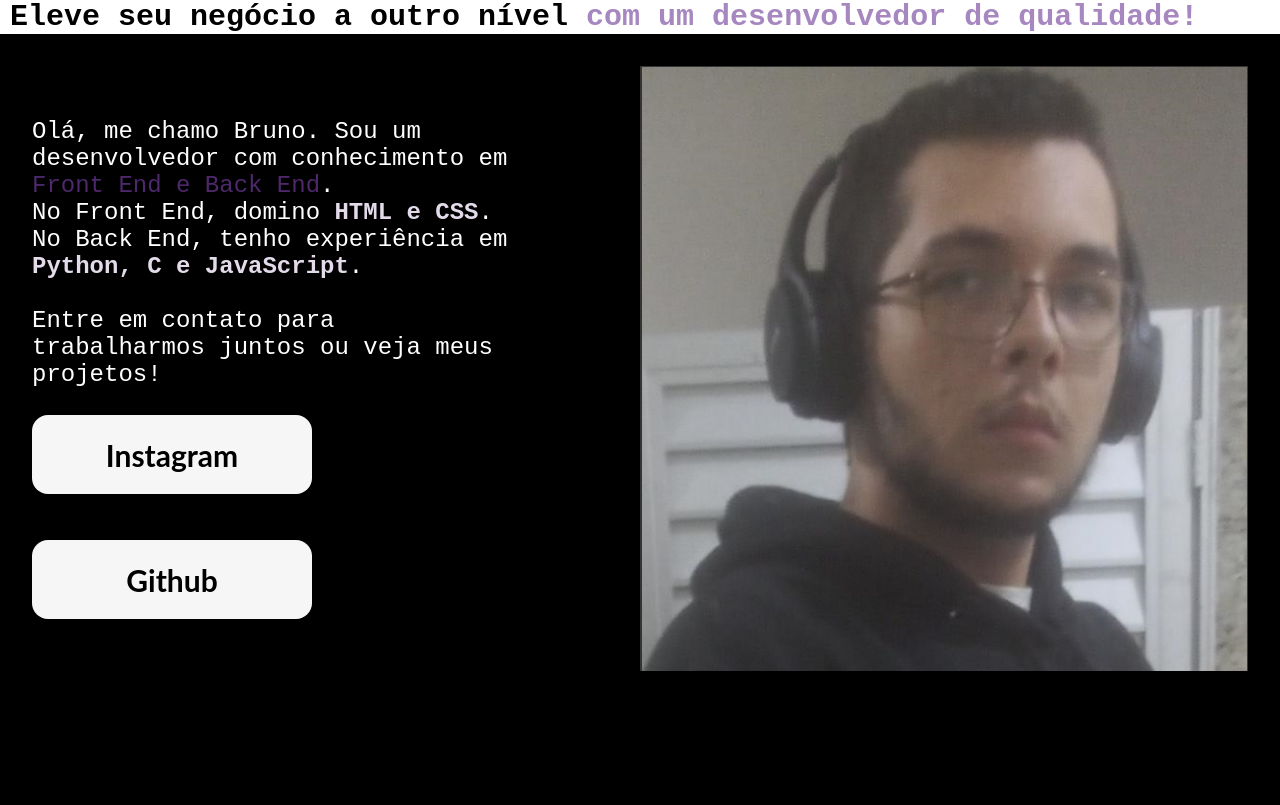
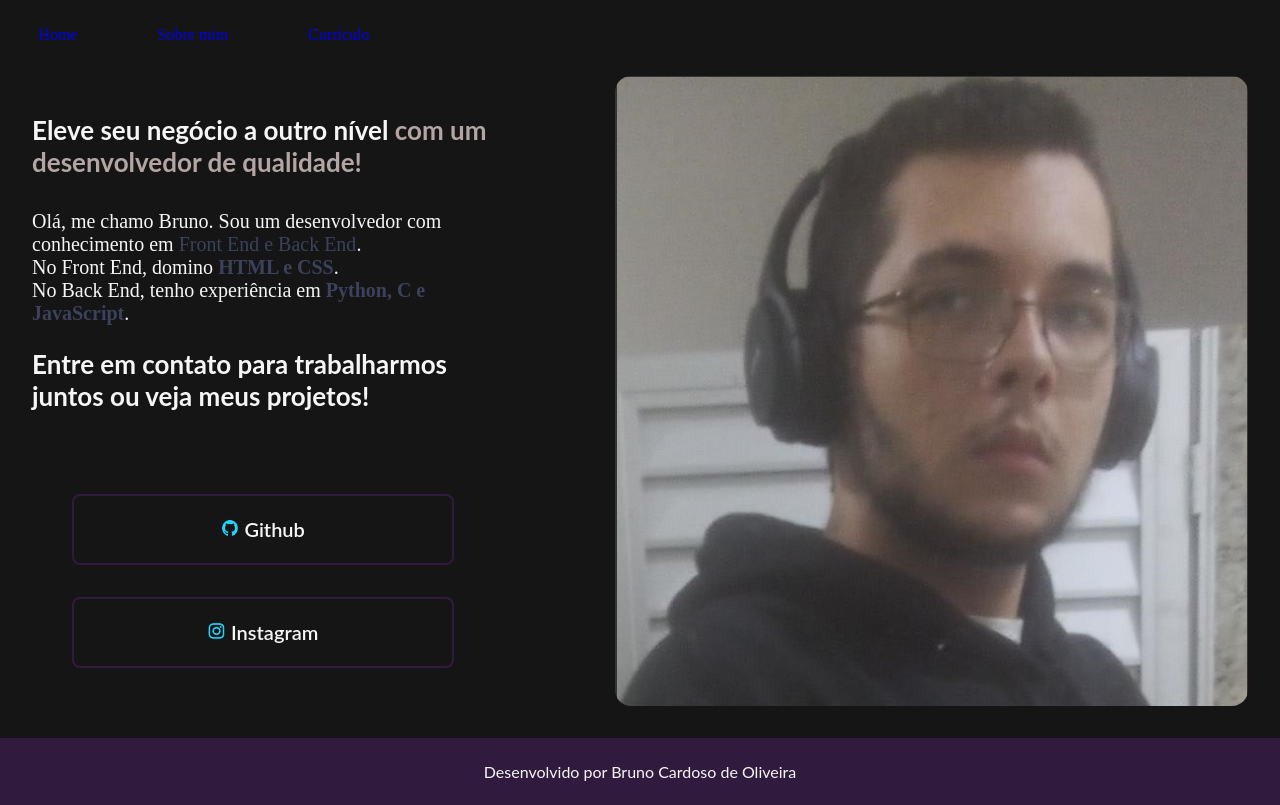
Before and after one commit to TheBurno/Site-de-portfolio, a plain HTML site: page HTML e CSS/index.html in a window 1280 px wide. Drawn offline with Linux system fonts and the light colour scheme.

Commit message:
Mais detalhamento e modificações em HTML e CSS

```diff
--- a/HTML e CSS/index.html
+++ b/HTML e CSS/index.html
@@ -4,32 +4,46 @@
         <meta charset="UTF-8">
         <meta name="viewport" content="width=device-width, initial-scale=1.0">
         <title>Portfólio</title>
-        <link rel="stylesheet" href="style.css">
+        <link rel="stylesheet" href="styles/style.css">
     </head>
     <body>
-        <header class="topo">
-            Eleve seu negócio a outro nível <strong class="titulo-destaque"> com um desenvolvedor de qualidade!</strong>
+        <header class="cabecalho">
+            <nav class="cabecalho__menu">
+                <a class="cabecalho__menu__link" href="index.html">Home</a>
+                <a class="cabecalho__menu__link" href="about me.html">Sobre mim</a>
+                <a class="cabecalho__menu__link" href="curriculum.html">Currículo</a>
+            </nav>
         </header>
-        <main class="apresentacao">
+        <main>
+            <section class="apresentacao">
                 <section class="apresentacao__conteudo">
+                    <p class="apresentacao__conteudo__vocativo">
+                        Eleve seu negócio a outro nível <strong class="titulo-destaque"> com um desenvolvedor de qualidade!</strong><br><br>
+                    </p>
                     <p class="apresentacao__conteudo__intro">
                         Olá, me chamo Bruno. Sou um desenvolvedor com conhecimento em <span>Front End e Back End</span>.
                         <br>No Front End, domino <strong class="linguagens">HTML e CSS</strong>.
                         <br>No Back End, tenho experiência em <strong class="linguagens"> Python, C e JavaScript</strong>.
                     </p>
                     <p class="apresentacao__conteudo__intro">
-                    <br>Entre em contato para trabalharmos juntos ou veja meus projetos!
-                    <br><br>
+                        <br>
                         <div class="apresentacao__conteudo__links">
-                        <a class="apresentacao__conteudo__links__botoes" href="https://www.instagram.com/azami_brn?igsh=MWtkbGlxeWxncTJ1cw==">Instagram</a>
-                        <br><br>
-                        <a class="apresentacao__conteudo__links__botoes" href="https://github.com/TheBurno/">Github</a>
+                            <h2 class="apresentacao__conteudo__links__subtitulo">Entre em contato para trabalharmos juntos ou veja meus projetos!</h2><br>
+                            <a class="apresentacao__conteudo__links__botoes" href="https://github.com/TheBurno/">
+                                <img class="apresentacao__conteudo__links__botoes_icones" src="Assets-aula2-curso3-html-e-css-main/assets/github.png" alt="Ícone do Github">
+                                Github
+                            </a>
+                            <a class="apresentacao__conteudo__links__botoes" href="https://www.instagram.com/azami_brn?igsh=MWtkbGlxeWxncTJ1cw==">
+                                <img class="apresentacao__conteudo__links__botoes_icones" src="Assets-aula2-curso3-html-e-css-main/assets/instagram.png" alt="Ícone do Instagram">
+                                Instagram
+                            </a>
                         </div>
                     </p>
                 </section>
-            <img src="スクリーンショット 2024-02-16 150312.png" alt="Foto de perfil">
-            <footer>
-
+                <img class="pfp" src="スクリーンショット 2024-02-16 150312.png" alt="Foto de perfil">
+            </section>
+            <footer class="rodape">
+                <p>Desenvolvido por Bruno Cardoso de Oliveira</p>
             </footer>
         </main>
     </body>
--- a/HTML e CSS/style.css
+++ /dev/null
@@ -1,79 +0,0 @@
-*{
-    margin: 0;
-    padding: 0;
-}
-
-.titulo-destaque{
-    color: #A787C0;
-}
-
-.linguagens{
-    color: #E3DAEA;
-}
-
-
-span{
-    color: #4E286B;
-}
-
-img{
-    margin-left: 10%;
-    width: 50%;
-}
-
-header{
-    background-color: white;
-    color: black;
-}
-
-body{
-    background-color: black;
-    color:white;
-    height: 100vh;
-    box-sizing: border-box;
-    font-weight: 400;
-    font-size: 20px;
-    font-family: 'Courier New', Courier, monospace;
-}
-
-.apresentacao{
-    display: flex;
-    align-items: center;
-    justify-content: space-between;
-    margin: 2.5%
-}
-
-.topo{
-    box-sizing: border-box;
-    text-indent: 10px;
-    font-weight: 700;
-    font-size: 30px;
-    font-family: 'Courier New', Courier, monospace;
-}
-
-.apresentacao__conteudo{
-    width: 700 px;
-}
-
-.apresentacao__conteudo__intro{
-    font-size: 24px;
-}
-
-.apresentacao__conteudo__links{
-    justify-content: space-between;
-}
-
-.apresentacao__conteudo__links__botoes{
-    background-color: #F6F6F6;
-    color: black;
-    display: flex;
-    justify-content: space-around;
-    width: 280px;
-    border-radius: 16px;
-    padding: 21.5px 0;
-    text-decoration: none;
-    font-family: "Lato", sans-serif;
-    font-style: normal;
-    font-weight: 700;
-    font-size: 30px;
-}
--- /dev/null
+++ b/HTML e CSS/styles/style.css
@@ -0,0 +1,140 @@
+*{
+    margin: 0;
+    padding: 0;
+}
+
+:root{
+    --cor-de-fundo: #151515;
+    --cor-das-letras: #f6f6f6;
+    --cor-das-letras-2: #3C415C;
+    --cor-das-caixas: #301B3F;
+    --cor-hover: #0F1123;
+
+    --fonte-principal: "Lato", sans-serif;
+    --fonte-secundária: "Averia Serif Libre", serif;
+}
+
+.titulo-destaque{
+    color: #B4A5A5;
+}
+
+.linguagens{
+    color: var(--cor-das-letras-2);
+}
+
+
+span{
+    color: var(--cor-das-letras-2);
+}
+
+.pfp{
+    margin-left: 10%;
+    width: 65%;
+    border-radius: 16px;
+}
+
+.pfp-about{
+    margin-left: 10%;
+    width: 354%;
+    border-radius: 16px;
+}
+
+header{
+    color: var(--cor-das-letras-2);
+    font-family: var(--fonte-secundária);
+    font-weight: 400;
+    font-style: 24px;
+}
+
+.cabecalho{
+    padding: 2% 0% 0% 3%
+}
+
+.cabecalho__menu{
+    display: flex;
+    gap: 80px;
+}
+
+.cabecalho__menu__link{
+    text-decoration: none;
+}
+
+body{
+    background-color: var(--cor-de-fundo);
+    color: var(--cor-das-letras);
+    box-sizing: border-box;
+    font-family: var(--fonte-secundária);
+    font-weight: 400;
+    font-style: 24px;
+}
+
+.apresentacao{
+    display: flex;
+    align-items: center;
+    justify-content: space-between;
+    padding: 2.5%
+}
+
+.apresentacao__conteudo{
+    width: 700 px;
+}
+
+.apresentacao__conteudo__vocativo{
+    font-family: var(--fonte-principal);
+    font-style: normal;
+    font-weight: 700;
+    font-size: 26px;
+}
+
+.apresentacao__conteudo__intro{
+    font-size: 20px;
+}
+
+.apresentacao__conteudo__links{
+    display: flex;
+    flex-direction: column;
+    justify-content: space-around;
+    align-items: center;
+    gap: 32px;
+}
+
+.apresentacao__conteudo__links__subtitulo{
+    font-family: var(--fonte-principal);
+    font-style: normal;
+    font-weight: 700;
+    font-size: 26px;
+}
+
+.apresentacao__conteudo__links__botoes{
+    /* background-color: #F6F6F6; */
+    border: 2px solid var(--cor-das-caixas);
+    color: var(--cor-das-letras);
+    text-align: center;
+    width: 378px;
+    border-radius: 8px;
+    padding: 21.5px 0;
+    text-decoration: none;
+    font-family: var(--fonte-principal);
+    font-style: normal;
+    font-weight: 600;
+    font-size: 20px;
+}
+
+.apresentacao__conteudo__links__botoes:hover{
+    background-color: var(--cor-hover);
+}
+
+.apresentacao__conteudo__links__botoes_icones{
+    width: 5%;
+    justify-content: center;
+}
+
+.rodape{
+    padding: 24px;
+    text-align: center;
+    background-color: var(--cor-das-caixas);
+    color: var(--cor-das-letras);
+    font-family: var(--fonte-principal);
+    font-weight: 400;
+    font-style: 24px;
+}
```
Also changed, not shown: HTML e CSS/about me.html (added, +32 -0 lines), HTML e CSS/curriculum.html (added, +32 -0 lines), HTML e CSS/Assets-aula2-curso3-html-e-css-main/assets/Imagem.png (added), HTML e CSS/Assets-aula2-curso3-html-e-css-main/assets/github.png (added), HTML e CSS/Assets-aula2-curso3-html-e-css-main/assets/instagram.png (added), HTML e CSS/Assets-aula2-curso3-html-e-css-main/assets/linkedin.png (added), HTML e CSS/Assets-aula2-curso3-html-e-css-main/assets/twitch.png (added), HTML e CSS/Assets-aula2-curso3-html-e-css-main/assets/twitter-novo.png (added), HTML e CSS/Assets-aula2-curso3-html-e-css-main/assets/twitter.png (added). Lines whose indentation alone changed are shown as unchanged.
